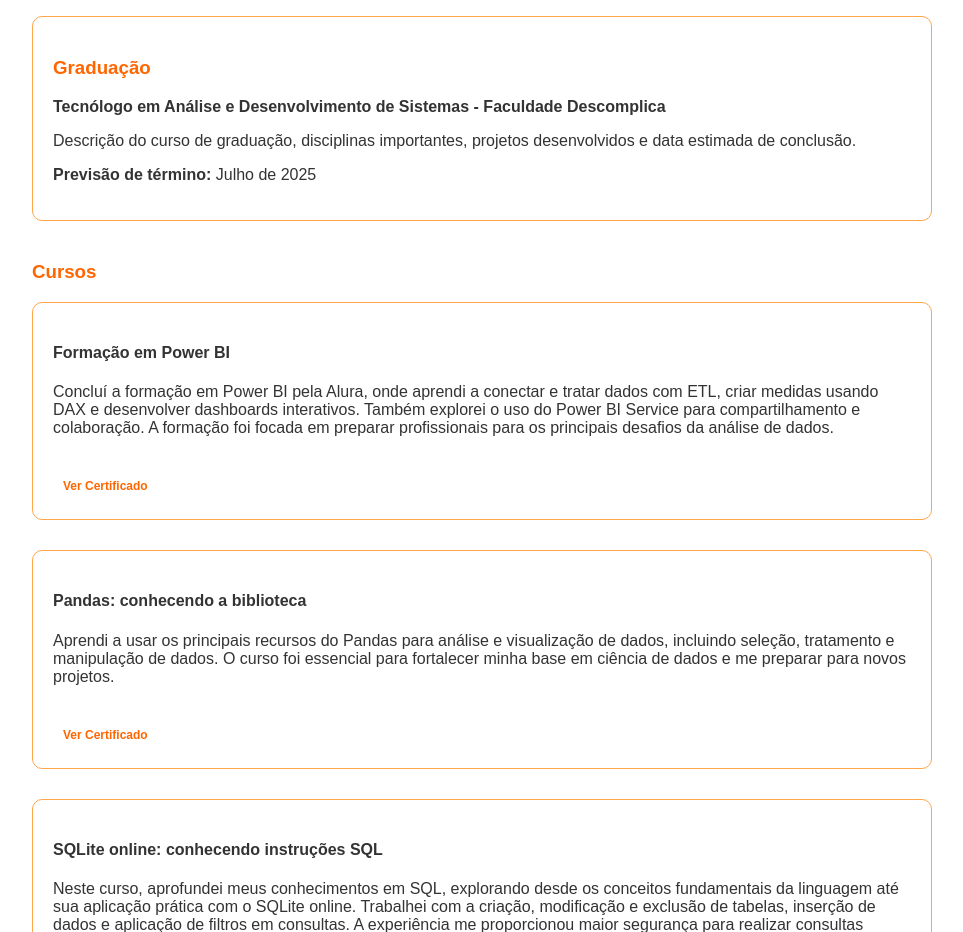
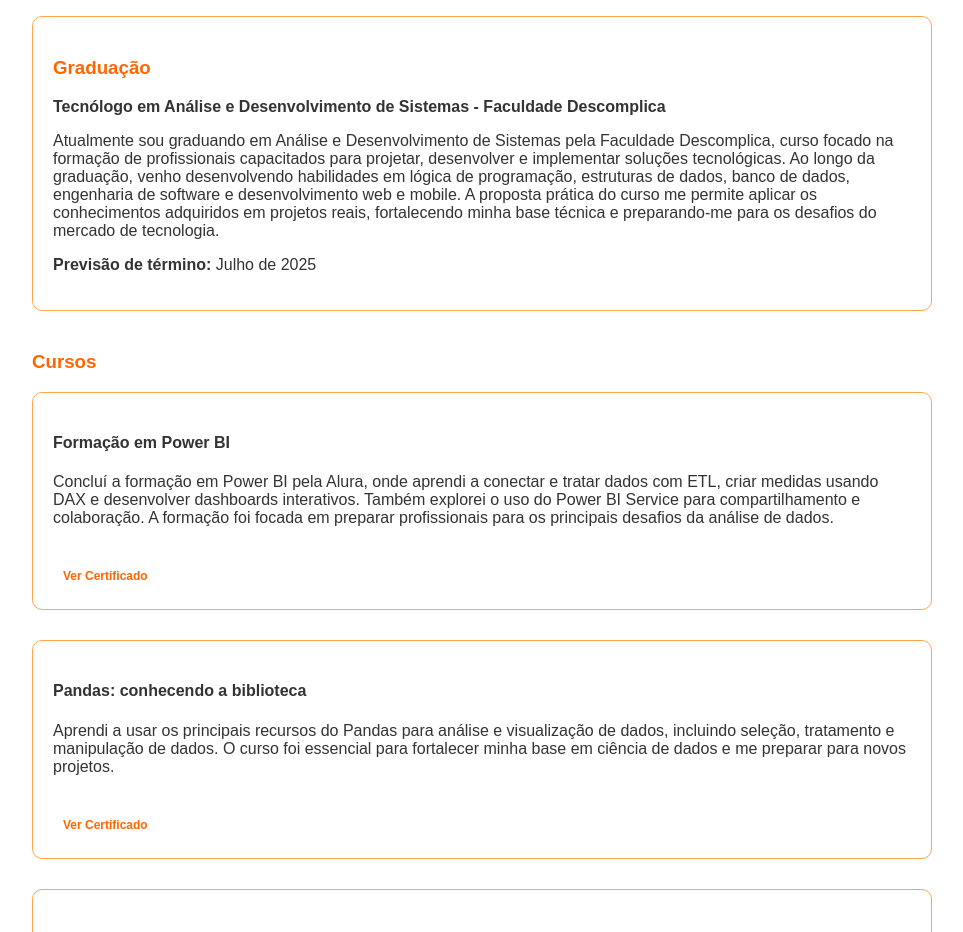
Before and after one commit to Migueuu17/portifolio, a plain HTML site: page index.html in a window 1280 px wide. Shown: the part 2640-3572 px from the top of the page, without its empty margins (158-1121 px from the left). Drawn offline with Linux system fonts and the light colour scheme.

Commit message:
ataulizando desc grad

```diff
--- a/index.html
+++ b/index.html
@@ -137,7 +137,7 @@
       <div class="experiencia">
         <h3>Graduação</h3>
         <p><strong>Tecnólogo em Análise e Desenvolvimento de Sistemas - Faculdade Descomplica</strong></p>
-        <p>Descrição do curso de graduação, disciplinas importantes, projetos desenvolvidos e data estimada de conclusão.</p>
+        <p>Atualmente sou graduando em Análise e Desenvolvimento de Sistemas pela Faculdade Descomplica, curso focado na formação de profissionais capacitados para projetar, desenvolver e implementar soluções tecnológicas. Ao longo da graduação, venho desenvolvendo habilidades em lógica de programação, estruturas de dados, banco de dados, engenharia de software e desenvolvimento web e mobile. A proposta prática do curso me permite aplicar os conhecimentos adquiridos em projetos reais, fortalecendo minha base técnica e preparando-me para os desafios do mercado de tecnologia.</p>
         <p><strong>Previsão de término:</strong> Julho de 2025</p>
       </div>
 
```
